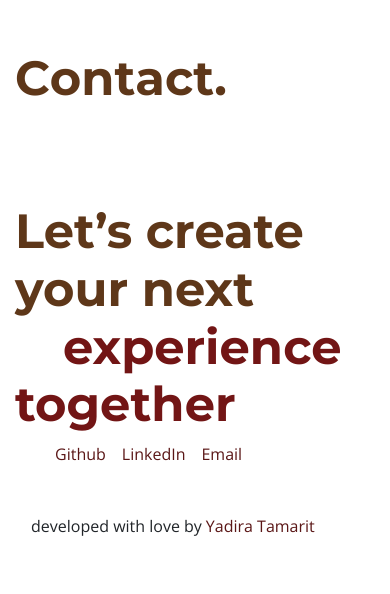
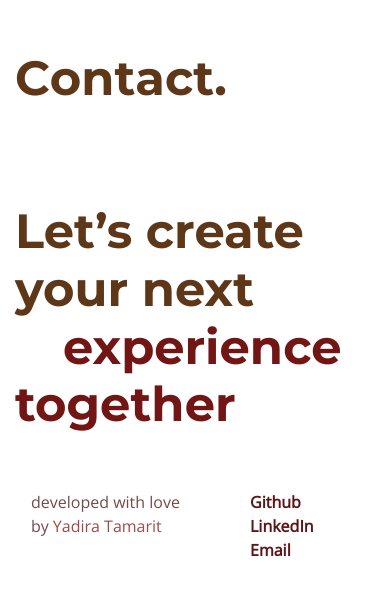
Before and after one commit to ystamaritq/react-portfolio, a React (Create React App) app: page / in a window 390 px wide. Shown: the part 10399-10993 px from the top of the page. Before the commit the page ends 10953 px from the top, so only its background shows below. Built offline with nearby package versions, Linux system fonts and the light colour scheme.

Commit message:
added styles and fixed responsive

```diff
--- a/src/App.css
+++ b/src/App.css
@@ -181,6 +181,7 @@ nav .link:hover {
 	margin-bottom: 0;
 	margin-right: 1em;
 	margin-left: 0;
+	font-weight: bold;
 }
 .contact li a {
 	text-decoration: none;
@@ -191,8 +192,13 @@ nav .link:hover {
 	top: 2em;
 	padding: 1em;
 }
+
+.text-custom {
+	color: #724b4b;
+}
+
 .footer a {
 	text-decoration: none;
-	color: #5b1717;
+	color: #9f4b4b;
 	font-style: normal;
 }
--- a/src/components/About.js
+++ b/src/components/About.js
@@ -6,7 +6,6 @@ import {
 	faGithub,
 	faLinkedin,
 	faFacebook,
-	faAdobe,
 } from "@fortawesome/free-brands-svg-icons";
 import { faFilePdf } from "@fortawesome/free-solid-svg-icons";
 import { Container, Col, Image } from "react-bootstrap";
--- a/src/components/Contact.js
+++ b/src/components/Contact.js
@@ -1,7 +1,7 @@
 import React from "react";
 import Fade from "react-reveal/Fade";
 import data from "../yourdata";
-import { Container } from "react-bootstrap";
+import { Container, Row, Col } from "react-bootstrap";
 
 const Contact = () => {
 	return (
@@ -18,6 +18,15 @@ const Contact = () => {
 						Let’s create your next<br></br>
 						<span className="amazing-color ml-5">experience together</span>
 					</h1>
+				</div>
+			</Fade>
+
+			<Row className="footer mb-0">
+				<Col className="col-lg-6 col-sm-12">
+					<span className="text-custom mr-1">developed with love by</span>
+					<a href="mailto:ystamaritq@gmail.com">Yadira Tamarit</a>
+				</Col>
+				<Col className="col-lg-6 col-sm-12">
 					<ul>
 						{data.social.map((link, index) => (
 							<li key={index}>
@@ -27,15 +36,8 @@ const Contact = () => {
 							</li>
 						))}
 					</ul>
-				</div>
-			</Fade>
-
-			<span className="footer m-auto">
-				developed with love by
-				<a href="mailto:ystamaritq@gmail.com" className="ml-1">
-					Yadira Tamarit
-				</a>
-			</span>
+				</Col>
+			</Row>
 		</Container>
 	);
 };
```
